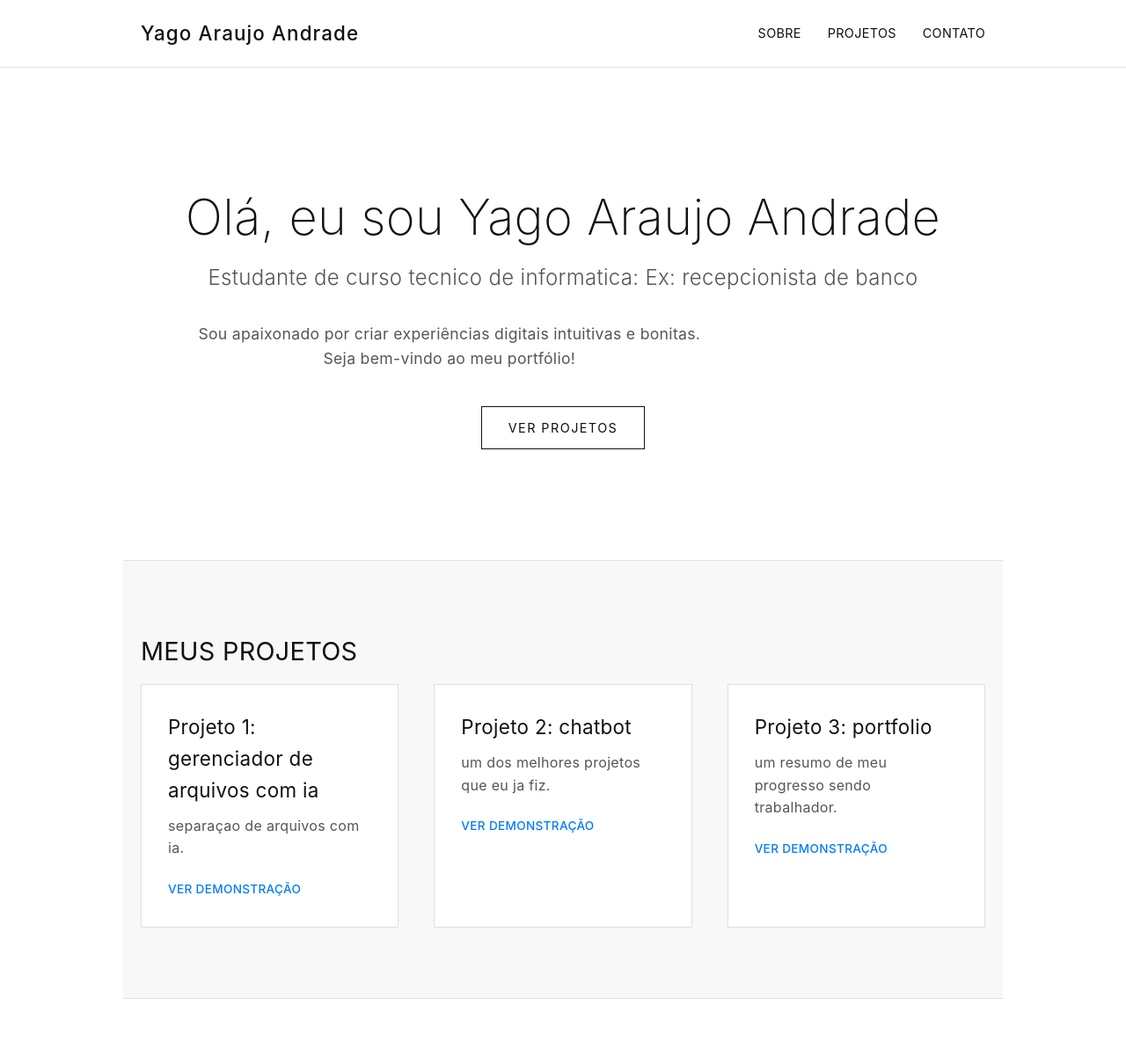
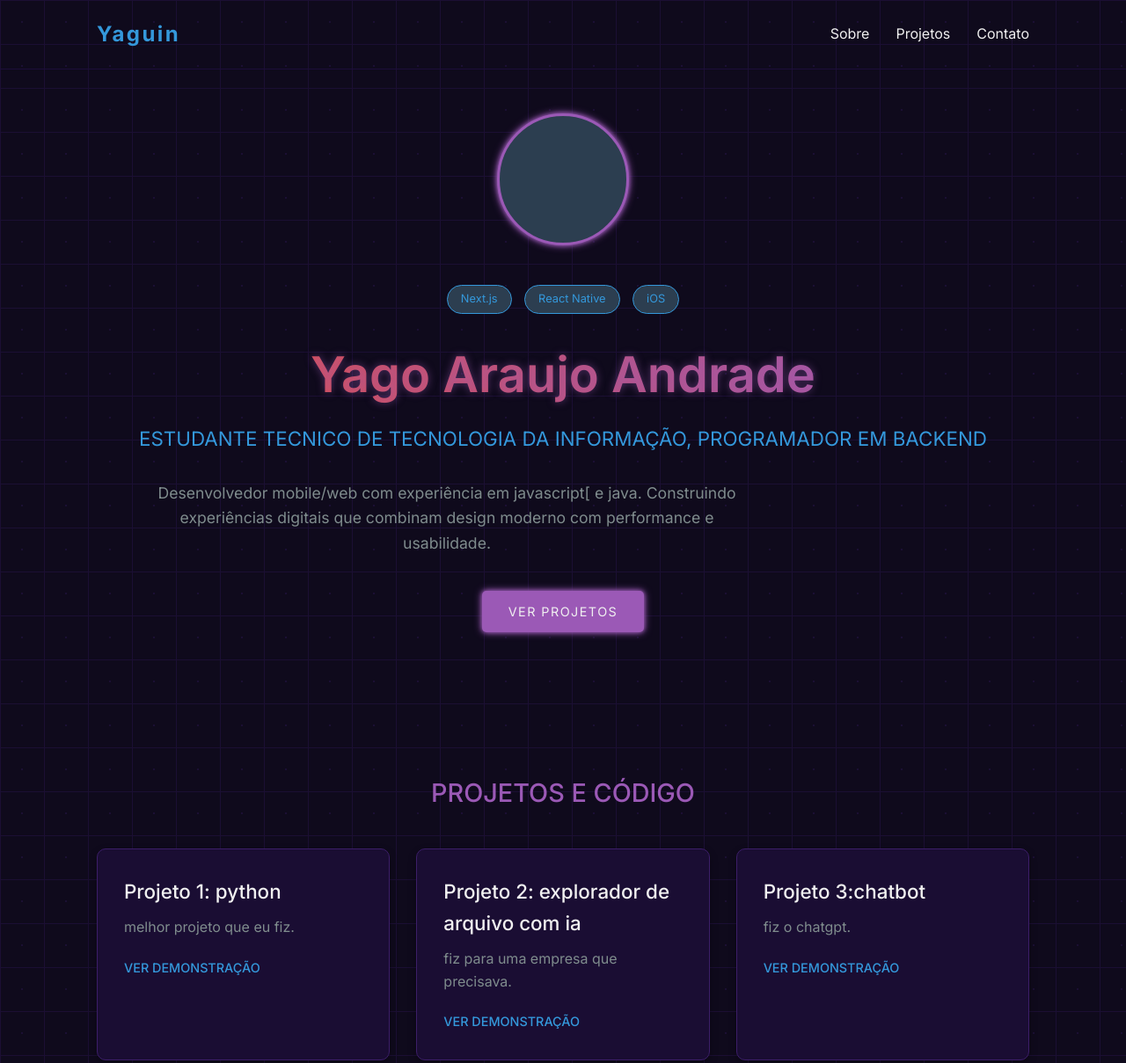
Before and after one commit to yaguinho069/portfolio, a plain HTML site: page index.html in a window 1280 px wide. Shown: the top 1209 px of the page at 88% size. Drawn offline with Linux system fonts and the light colour scheme.

Commit message:
Add files via upload

```diff
--- a/index.html
+++ b/index.html
@@ -3,14 +3,15 @@
 <head>
     <meta charset="UTF-8">
     <meta name="viewport" content="width=device-width, initial-scale=1.0">
-    <title>Yago Araujo Andrade | Portfólio</title>
+    <title>Yago Araujo Andrade</title>
     <link rel="stylesheet" href="./style.css">
-    </head>
+    <link href="https://fonts.googleapis.com/css2?family=Inter:wght@300;400;500;600;700&display=swap" rel="stylesheet">
+</head>
 <body>
 
     <header>
         <nav>
-            <div class="logo">Yago Araujo Andrade</div>
+            <div class="logo">Yaguin</div>
             <ul>
                 <li><a href="#about">Sobre</a></li>
                 <li><a href="#projects">Projetos</a></li>
@@ -21,49 +22,58 @@
 
     <main>
         <section id="about" class="hero">
+            <div class="profile-image">
+                </div>
+
+            <div class="tags">
+                <span class="tag">Next.js</span>
+                <span class="tag">React Native</span>
+                <span class="tag">iOS</span>
+            </div>
+
             <div class="hero-content">
-                <h1>Olá, eu sou Yago Araujo Andrade</h1>
-                <h2>Estudante de curso tecnico de informatica: Ex: recepcionista de banco</h2>
-                <p>Sou apaixonado por criar experiências digitais intuitivas e bonitas. Seja bem-vindo ao meu portfólio!</p>
+                <h1>Yago Araujo Andrade</h1>
+                <h2>Estudante tecnico de tecnologia da informação, programador em backend</h2>
+                <p>Desenvolvedor mobile/web com experiência em javascript[ e java. Construindo experiências digitais que combinam design moderno com performance e usabilidade.</p>
                 <a href="#projects" class="button">Ver Projetos</a>
             </div>
-            </section>
+        </section>
 
         <section id="projects" class="projects">
-            <h2> Meus Projetos</h2>
+            <h2>PROJETOS E CÓDIGO</h2>
             <div class="project-grid">
                 <div class="project-card">
-                    <h3>Projeto 1: gerenciador de arquivos com ia</h3>
-                    <p>separaçao de arquivos com ia.</p>
+                    <h3>Projeto 1: python </h3>
+                    <p>melhor projeto que eu fiz.</p>
                     <a href="#" target="_blank">Ver Demonstração</a>
                 </div>
                 <div class="project-card">
-                    <h3>Projeto 2: chatbot</h3>
-                    <p>um dos melhores projetos que eu ja fiz.</p>
+                    <h3>Projeto 2: explorador de arquivo com ia</h3>
+                    <p>fiz para uma empresa que precisava.</p>
                     <a href="#" target="_blank">Ver Demonstração</a>
                 </div>
                 <div class="project-card">
-                    <h3>Projeto 3: portfolio</h3>
-                    <p>um resumo de meu progresso sendo trabalhador.</p>
+                    <h3>Projeto 3:chatbot</h3>
+                    <p>fiz o chatgpt.</p>
                     <a href="#" target="_blank">Ver Demonstração</a>
                 </div>
             </div>
         </section>
 
         <section id="contact" class="contact">
-            <h2>✉️ Entre em Contato</h2>
-            <p>Ficaria feliz em discutir novas oportunidades! Você pode me encontrar aqui:</p>
+            <h2>FALE COMIGO</h2>
+            <p>Conecte-se nas minhas redes ou me envie um email:</p>
             <ul>
-                <li>**Email:** sjsi865ascii@gmail.com</li>
-                <li>**LinkedIn:** Yago Arauo Andrade</li>
-                <li>**GitHub:** yaguin069</li>
+                <li><strong>Email:</strong> sjsi865ascii@gmail.com</li>
+                <li><strong>LinkedIn:</strong> Yago Araujo Andrade</li>
+                <li><strong>GitHub:</strong> yaguin069</li>
             </ul>
         </section>
 
     </main>
 
     <footer>
-        <p>&copy; 2025 Yago Araujo Andrade. Todos os direitos reservados.</p>
+        <p>&copy; 2025 Yago ARaujo Andrade. BUILD WITH &lt;/&gt; AND &hearts;.</p>
     </footer>
 
 </body>
--- a/style.css
+++ b/style.css
@@ -1,4 +1,4 @@
-/* RESET E CONFIGURAÇÕES DE TIPOGRAFIA MINIMALISTA */
+/* RESET E CORES DARK MODE */
 * {
     margin: 0;
     padding: 0;
@@ -6,65 +6,75 @@
 }
 
 :root {
-    --primary-text: #111;        /* Preto para texto principal */
-    --secondary-text: #555;      /* Cinza escuro para parágrafos */
-    --accent-color: #007bff;     /* Azul sutil para links e interações */
-    --background-color: #ffffff; /* Fundo branco limpo */
-    --light-gray: #f8f8f8;       /* Cinza muito claro para seções */
-    --border-color: #e0e0e0;     /* Linhas de separação sutis */
+    /* Cores Dark Mode */
+    --background-dark: #0f0a1c; /* Azul/Roxo Escuro Profundo */
+    --text-light: #f0f0f0;      /* Texto Branco */
+    --accent-purple: #9b59b6;   /* Roxo Principal para Destaque */
+    --accent-blue: #3498db;     /* Azul Secundário */
+    --subtle-gray: #7f8c8d;     /* Cinza Subtil para Descrições */
     --font-family-base: 'Inter', sans-serif;
+
+    /* Efeito Neon */
+    --neon-glow: 0 0 5px var(--accent-purple), 0 0 10px var(--accent-purple);
 }
 
 body {
-    background-color: var(--background-color);
-    color: var(--primary-text);
+    background: var(--background-dark);
+    color: var(--text-light);
     font-family: var(--font-family-base);
     line-height: 1.6;
-    letter-spacing: 0.02em; /* Pequeno espaçamento de letra para elegância */
-}
-
-/* --- TÍTULOS E SEÇÕES GERAIS --- */
-h1, h2, h3 {
-    font-weight: 300; /* Títulos mais leves para elegância */
-    margin-bottom: 0.5em;
-    color: var(--primary-text);
+    /* Linhas e Gráficos de Fundo (Simulação) */
+    background-image: radial-gradient(circle at center, #1b0f33 1px, transparent 1px),
+                      linear-gradient(to right, #1b0f33 1px, transparent 1px),
+                      linear-gradient(to bottom, #1b0f33 1px, transparent 1px);
+    background-size: 50px 50px; /* Tamanho da grade */
 }
 
 a {
-    color: var(--primary-text);
+    color: var(--text-light);
     text-decoration: none;
-    transition: color 0.2s;
+    transition: color 0.3s;
 }
 
 section {
-    padding: 80px 20px; /* Mais espaço vertical para um visual arejado */
-    max-width: 1000px;
+    padding: 80px 20px;
+    max-width: 1100px;
     margin: 0 auto;
 }
 
-/* --- HEADER/NAVEGAÇÃO --- */
+h2 {
+    text-align: center;
+    margin-bottom: 40px;
+    font-size: 1.8rem;
+    color: var(--accent-purple);
+    text-transform: uppercase;
+    font-weight: 500;
+}
+
+/* --- HEADER/NAVEGAÇÃO (Clean Dark) --- */
 header {
-    background-color: var(--background-color);
-    border-bottom: 1px solid var(--border-color); /* Linha divisória fina */
+    background-color: transparent;
     padding: 20px 0;
     position: sticky;
     top: 0;
     z-index: 100;
+    border-bottom: 1px solid #1c0e3a; /* Borda quase invisível */
 }
 
 nav {
     display: flex;
     justify-content: space-between;
     align-items: center;
-    max-width: 1000px;
+    max-width: 1100px;
     margin: 0 auto;
     padding: 0 20px;
 }
 
 .logo {
-    font-size: 1.4rem;
-    font-weight: 500;
-    letter-spacing: 0.05em;
+    font-size: 1.5rem;
+    font-weight: 700;
+    letter-spacing: 0.1em;
+    color: var(--accent-blue);
 }
 
 nav ul {
@@ -76,114 +86,146 @@ nav ul li {
     margin-left: 30px;
 }
 
-nav ul li a {
-    color: var(--primary-text);
-    text-transform: uppercase;
-    font-size: 0.9rem;
-}
-
 nav ul li a:hover {
-    color: var(--accent-color);
+    color: var(--accent-purple);
+    text-shadow: 0 0 5px rgba(155, 89, 182, 0.5); /* Efeito brilho */
 }
 
 /* --- SEÇÃO HERO/SOBRE MIM --- */
 .hero {
-    min-height: 70vh;
-    text-align: center;
+    min-height: 90vh;
     display: flex;
     flex-direction: column;
-    justify-content: center;
     align-items: center;
+    text-align: center;
+    padding-top: 50px;
+}
+
+/* Simulação da Imagem de Perfil */
+.profile-image {
+    width: 150px;
+    height: 150px;
+    background-color: #2c3e50;
+    border-radius: 50%;
+    margin-bottom: 40px;
+    border: 3px solid var(--accent-purple);
+    box-shadow: var(--neon-glow); /* Brilho de destaque */
+    /* Se você usar uma imagem real, o CSS da imagem seria similar: */
+    /* .avatar { width: 100%; height: 100%; object-fit: cover; border-radius: 50%; } */
 }
 
 .hero h1 {
     font-size: 3.5rem;
-    font-weight: 200; /* Ultra-leve para destaque elegante */
-    margin-bottom: 5px;
+    font-weight: 600;
+    margin-bottom: 10px;
+    /* Gradiente e Brilho no Nome */
+    background: linear-gradient(90deg, #e74c3c, var(--accent-purple));
+    -webkit-background-clip: text;
+    -webkit-text-fill-color: transparent;
+    text-shadow: 0 0 10px rgba(155, 89, 182, 0.5);
 }
 
 .hero h2 {
-    font-size: 1.5rem;
-    font-weight: 300;
-    color: var(--secondary-text);
+    font-size: 1.4rem;
+    font-weight: 400;
+    color: var(--accent-blue);
     margin-bottom: 30px;
 }
 
 .hero p {
     font-size: 1.1rem;
-    max-width: 600px;
+    max-width: 700px;
     margin-bottom: 40px;
-    color: var(--secondary-text);
+    color: var(--subtle-gray);
+}
+
+/* Tags de Habilidades */
+.tags {
+    margin-bottom: 20px;
+}
+
+.tag {
+    display: inline-block;
+    background-color: #2c3e50; /* Fundo escuro */
+    color: var(--accent-blue);
+    padding: 5px 15px;
+    border-radius: 20px;
+    margin: 5px;
+    font-size: 0.8rem;
+    border: 1px solid var(--accent-blue);
 }
 
 .button {
     display: inline-block;
-    border: 1px solid var(--primary-text); /* Botão com borda, sem fundo */
-    color: var(--primary-text);
-    background-color: transparent;
+    background: var(--accent-purple);
+    color: var(--text-light);
     padding: 12px 30px;
     text-transform: uppercase;
     font-size: 0.9rem;
     letter-spacing: 0.1em;
+    border-radius: 5px;
+    border: none;
+    box-shadow: var(--neon-glow);
     transition: all 0.3s;
 }
 
 .button:hover {
-    background-color: var(--primary-text);
-    color: var(--background-color);
+    background: #8e44ad; /* Roxo mais escuro */
+    box-shadow: 0 0 15px var(--accent-purple);
 }
 
 /* --- SEÇÃO PROJETOS --- */
 .projects {
-    background-color: var(--light-gray);
-    border-top: 1px solid var(--border-color);
-    border-bottom: 1px solid var(--border-color);
-}
-
-.projects h2 {
-    font-weight: 400;
-    font-size: 1.8rem;
-    text-transform: uppercase;
+    background-color: transparent;
 }
 
 .project-grid {
     display: grid;
-    grid-template-columns: repeat(auto-fit, minmax(280px, 1fr));
-    gap: 40px;
+    grid-template-columns: repeat(auto-fit, minmax(300px, 1fr));
+    gap: 30px;
 }
 
 .project-card {
-    background-color: var(--background-color);
+    background-color: #1a0d33; /* Fundo de card mais escuro */
     padding: 30px;
-    border: 1px solid var(--border-color); /* Borda fina */
-    transition: border-color 0.3s;
+    border-radius: 10px;
+    border: 1px solid #3c1e69; /* Borda roxa sutil */
+    box-shadow: 0 4px 10px rgba(0, 0, 0, 0.3);
+    transition: transform 0.3s, border-color 0.3s;
 }
 
 .project-card:hover {
-    border-color: var(--accent-color); /* Destaca ao passar o mouse */
+    transform: translateY(-5px);
+    border-color: var(--accent-purple);
+    box-shadow: 0 4px 20px rgba(155, 89, 182, 0.2);
 }
 
 .project-card h3 {
     font-size: 1.4rem;
-    font-weight: 400;
+    font-weight: 500;
+    color: var(--text-light);
     margin-bottom: 10px;
 }
 
 .project-card p {
-    color: var(--secondary-text);
+    color: var(--subtle-gray);
     margin-bottom: 20px;
 }
 
 .project-card a {
-    color: var(--accent-color);
+    color: var(--accent-blue);
     font-weight: 500;
     text-transform: uppercase;
-    font-size: 0.85rem;
+    font-size: 0.9rem;
 }
 
 /* --- SEÇÃO CONTATO --- */
 .contact {
     text-align: center;
+}
+
+.contact p {
+    color: var(--subtle-gray);
 }
 
 .contact ul {
@@ -199,19 +241,18 @@ nav ul li a:hover {
 
 .contact li strong {
     font-weight: 500;
-    color: var(--primary-text);
+    color: var(--text-light);
 }
 
 
 /* --- RODAPÉ --- */
 footer {
-    background-color: var(--primary-text);
-    color: var(--background-color);
+    background-color: #0b0714;
+    color: var(--subtle-gray);
     text-align: center;
-    padding: 30px 0;
+    padding: 20px 0;
     font-size: 0.85rem;
     letter-spacing: 0.1em;
-    text-transform: uppercase;
 }
 
 /* --- RESPONSIVIDADE BÁSICA --- */
@@ -233,8 +274,4 @@ footer {
     nav ul li {
         margin: 0 10px;
     }
-
-    section {
-        padding: 60px 20px;
-    }
 }
```
